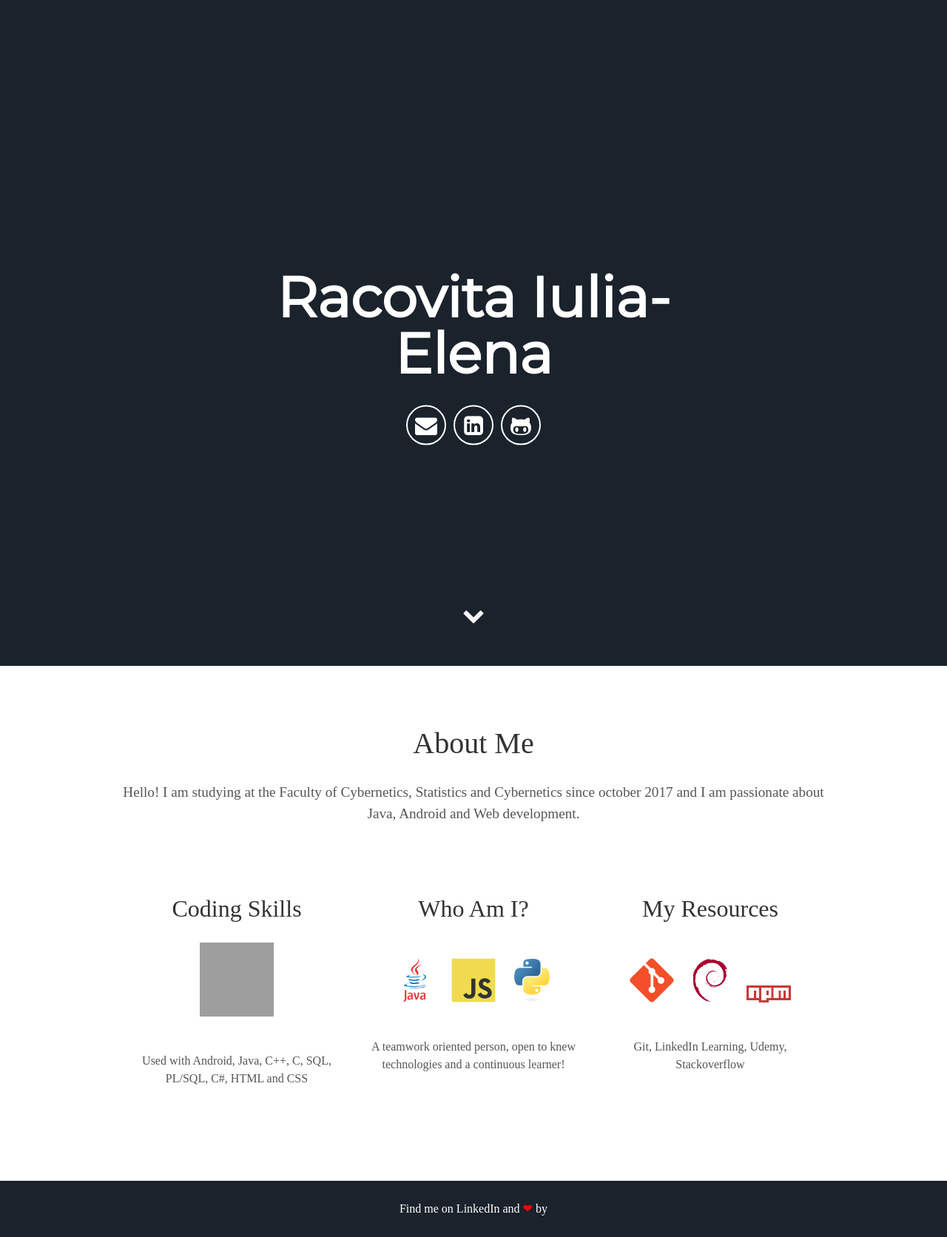
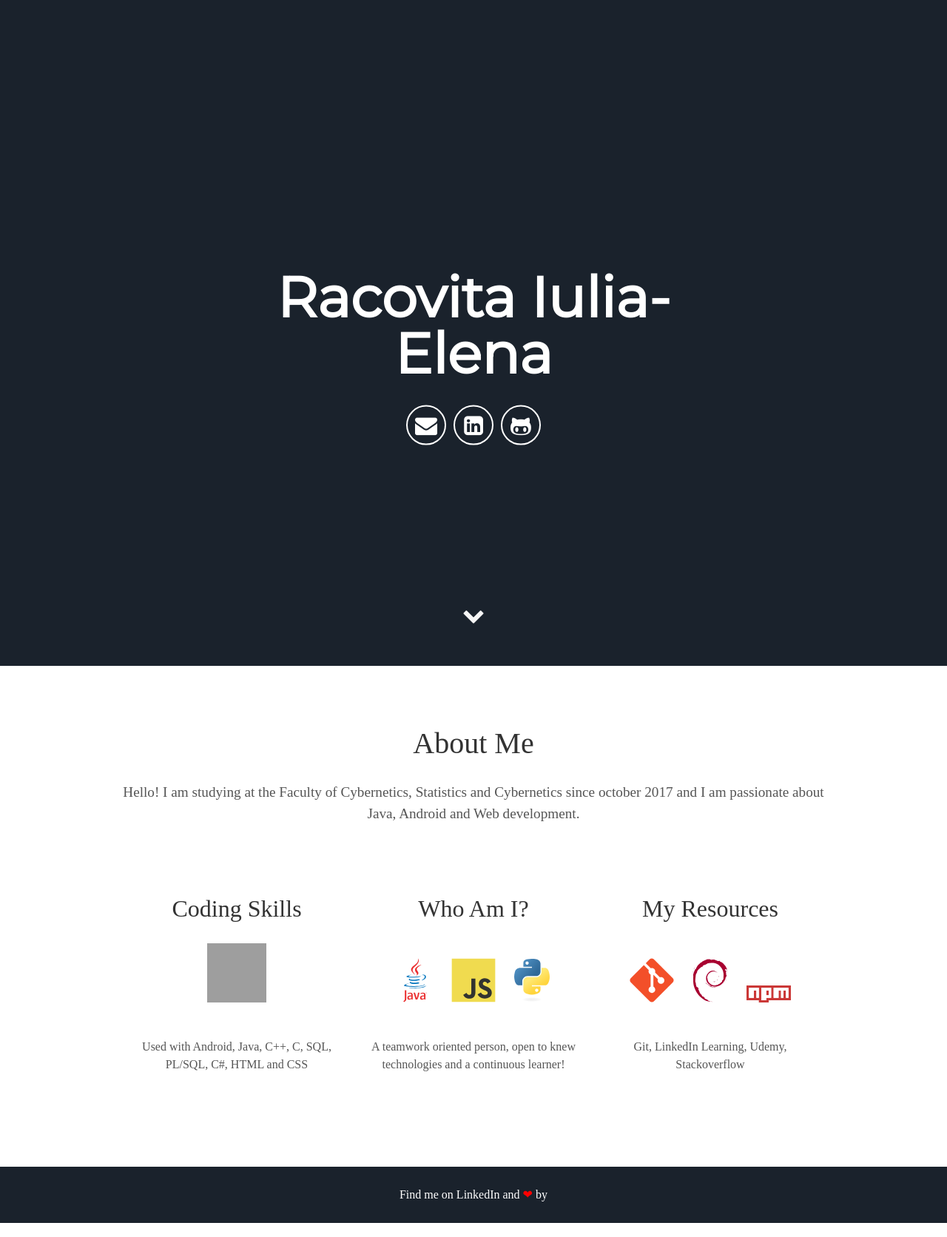
Before and after one commit to IuliaE98/IuliaRacovita98.github.io, a Jekyll site: the page built from index.html, in a window 1280 px wide. Shown: the whole page at 74% size. Built offline with Jekyll 4.4.1, drawn with Linux system fonts in a browser that asks for light colours; some web fonts are replaced; grey boxes are pictures that could not be loaded.

Commit message:
Update about.html

```diff
--- a/_includes/about.html
+++ b/_includes/about.html
@@ -5,7 +5,7 @@
 <div class="user">
   <div class="tech">
     <h2>Coding Skills</h2>
-    <img src="https://raw.githubusercontent.com/IuliaRacovita98/IuliaRacovita98.github.io/master/_includes/girlcoding.jpg" width="100" height="100">
+    <img src="https://raw.githubusercontent.com/IuliaRacovita98/IuliaRacovita98.github.io/master/_includes/girlcoding.jpg" width="80" height="80">
     <p>Used with Android, Java, C++, C, SQL, PL/SQL, C#, HTML and CSS</p>
   </div>
   <div class="tech">
```
